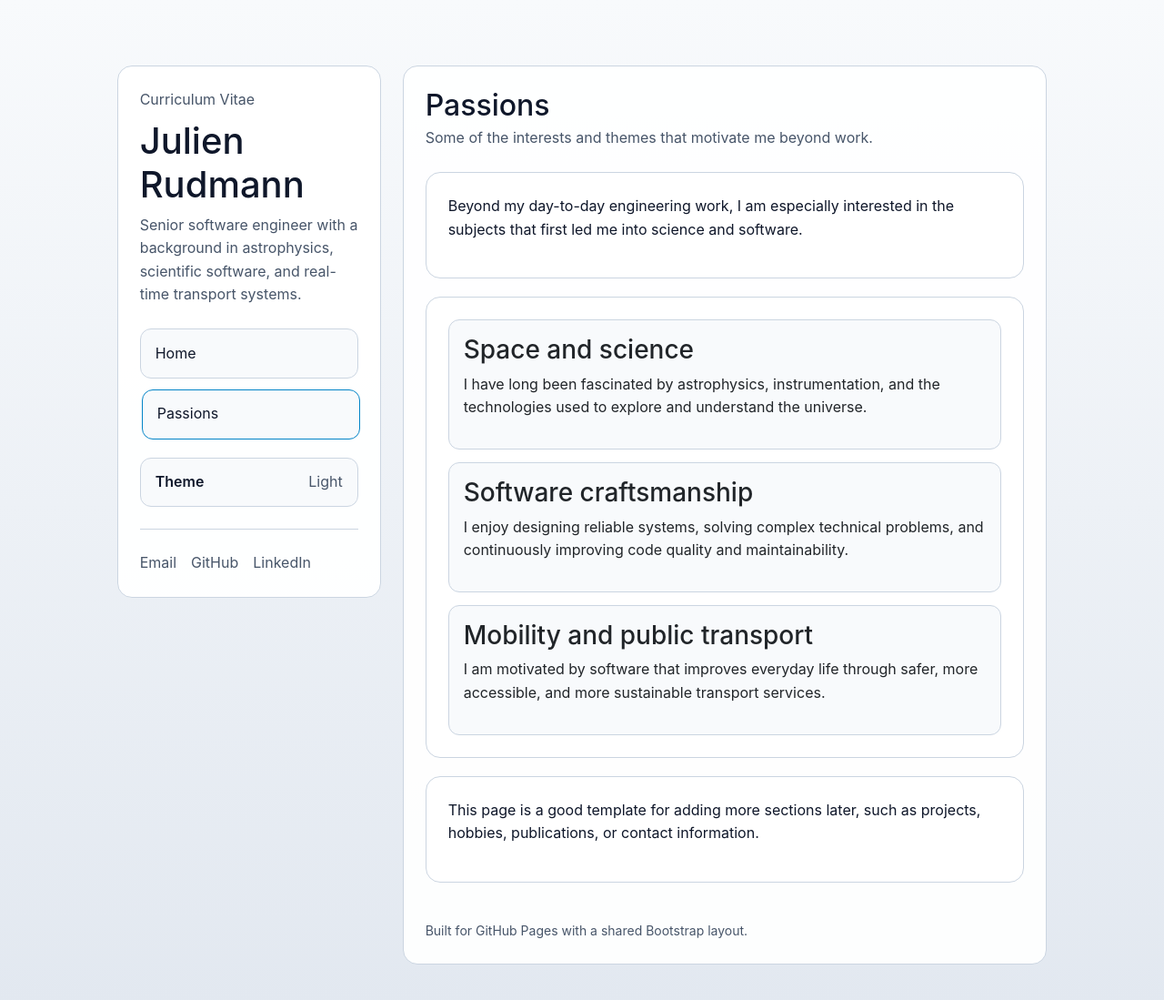
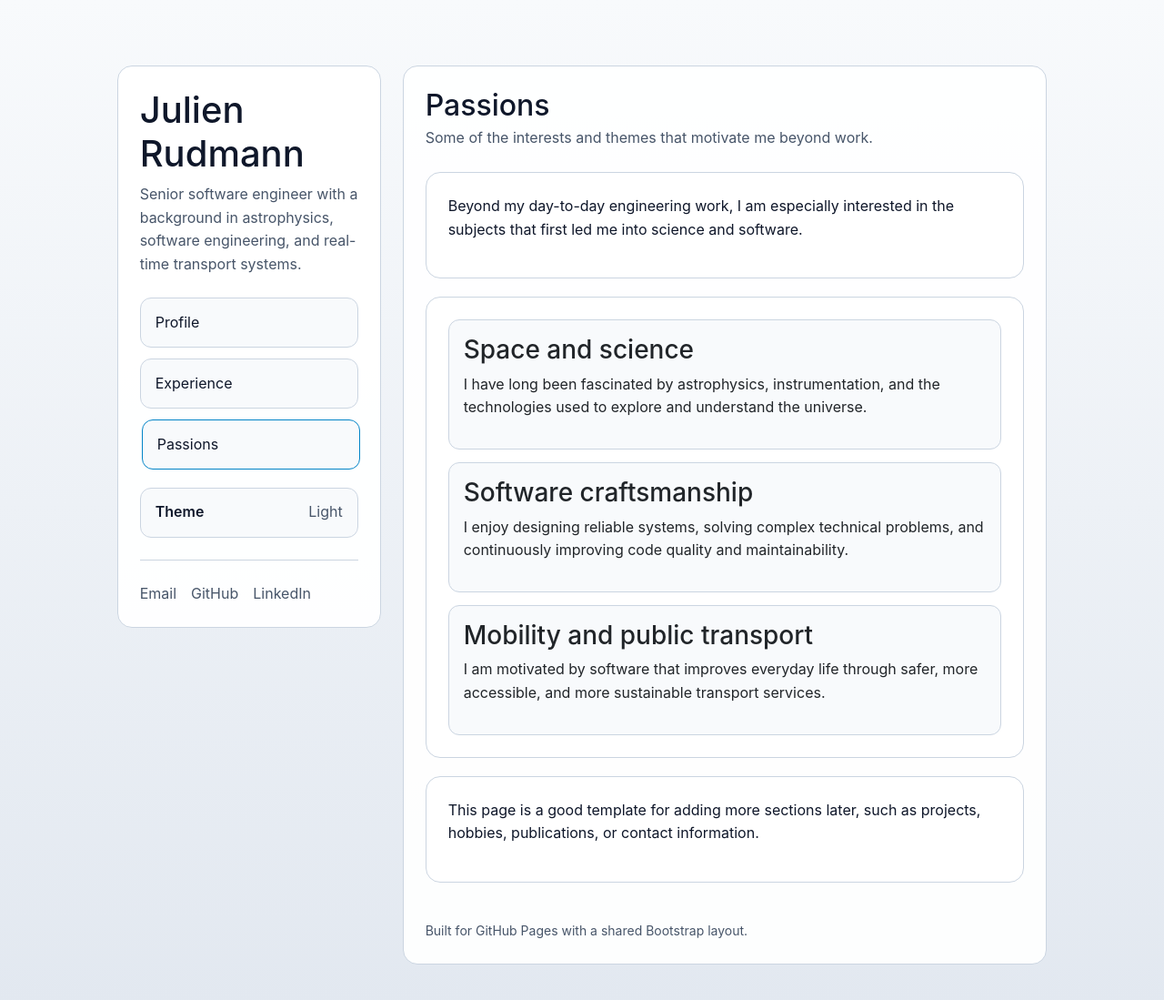
Before and after one commit to julien-rudmann/cv, a Jekyll site: the page built from passions.html, in a window 1280 px wide and 1108 px high. Shown: the top 1099 px of the window at 91% size. Built offline with Jekyll 4.4.1, drawn with Linux system fonts in a browser that asks for light colours.

```diff
--- a/_layouts/default.html
+++ b/_layouts/default.html
@@ -1,4 +1,5 @@
 <!DOCTYPE html>
+
 <html lang="en">
   <head>
     <meta charset="UTF-8">
@@ -42,17 +43,17 @@
       <div class="row g-4 justify-content-center site-grid">
         <aside class="col-12 col-lg-4 col-xl-3">
           <div class="sidebar-panel sticky-lg-top">
+
             <div class="sidebar-intro mb-4">
-              <p class="eyebrow mb-2">Curriculum Vitae</p>
               <h1 class="site-name mb-2">Julien Rudmann</h1>
               <p class="site-description mb-0">
-                Senior software engineer with a background in astrophysics, scientific software,
-                and real-time transport systems.
+                Senior software engineer with a background in astrophysics, software engineering, and real-time transport systems.
               </p>
             </div>
 
             <nav class="nav flex-column sidebar-nav" aria-label="Main navigation">
-              <a class="nav-link{% if page.url == '/' or page.url == '/index.html' %} active{% endif %}" href="{{ '/index.html' | relative_url }}">Home</a>
+              <a class="nav-link{% if page.url == '/' or page.url == '/index.html' %} active{% endif %}" href="{{ '/index.html' | relative_url }}">Profile</a>
+              <a class="nav-link{% if page.url == '/experience.html' %} active{% endif %}" href="{{ '/experience.html' | relative_url }}">Experience</a>
               <a class="nav-link{% if page.url == '/passions.html' %} active{% endif %}" href="{{ '/passions.html' | relative_url }}">Passions</a>
             </nav>
 
--- a/assets/css/style_light.css
+++ b/assets/css/style_light.css
@@ -136,6 +136,40 @@ h4 {
   background: rgba(248, 250, 252, 0.95);
 }
 
+.experience-card h3 {
+  margin-bottom: 0.35rem;
+}
+
+.company-logo,
+.experience-meta {
+  color: var(--muted);
+}
+
+.company-logo {
+  margin-bottom: 0.75rem;
+  font-size: 0.95rem;
+}
+
+.experience-meta {
+  margin-bottom: 0.35rem;
+}
+
+.experience-highlight {
+  margin: 1rem 0;
+  padding: 1rem;
+  border: 1px solid var(--border);
+  border-radius: 12px;
+  background: rgba(255, 255, 255, 0.7);
+}
+
+.experience-list {
+  margin-bottom: 1rem;
+}
+
+.experience-tags {
+  margin-top: 1rem;
+}
+
 .tag-list {
   list-style: none;
   padding: 0;
```
Also changed, not shown: assets/css/style_dark.css (+34 -0 lines), contact.html (added, +10 -0 lines), experience.html (added, +87 -0 lines), index.html (+22 -68 lines), cv.md (added).
